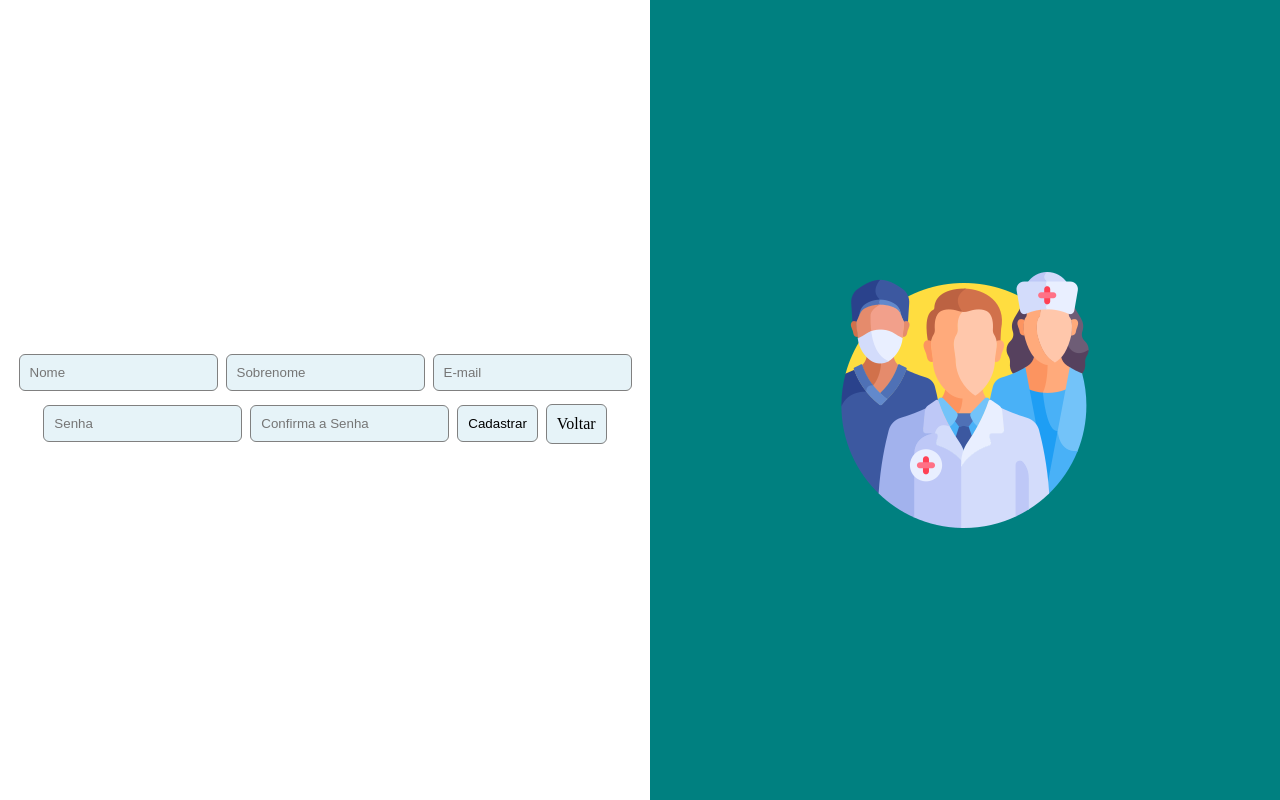
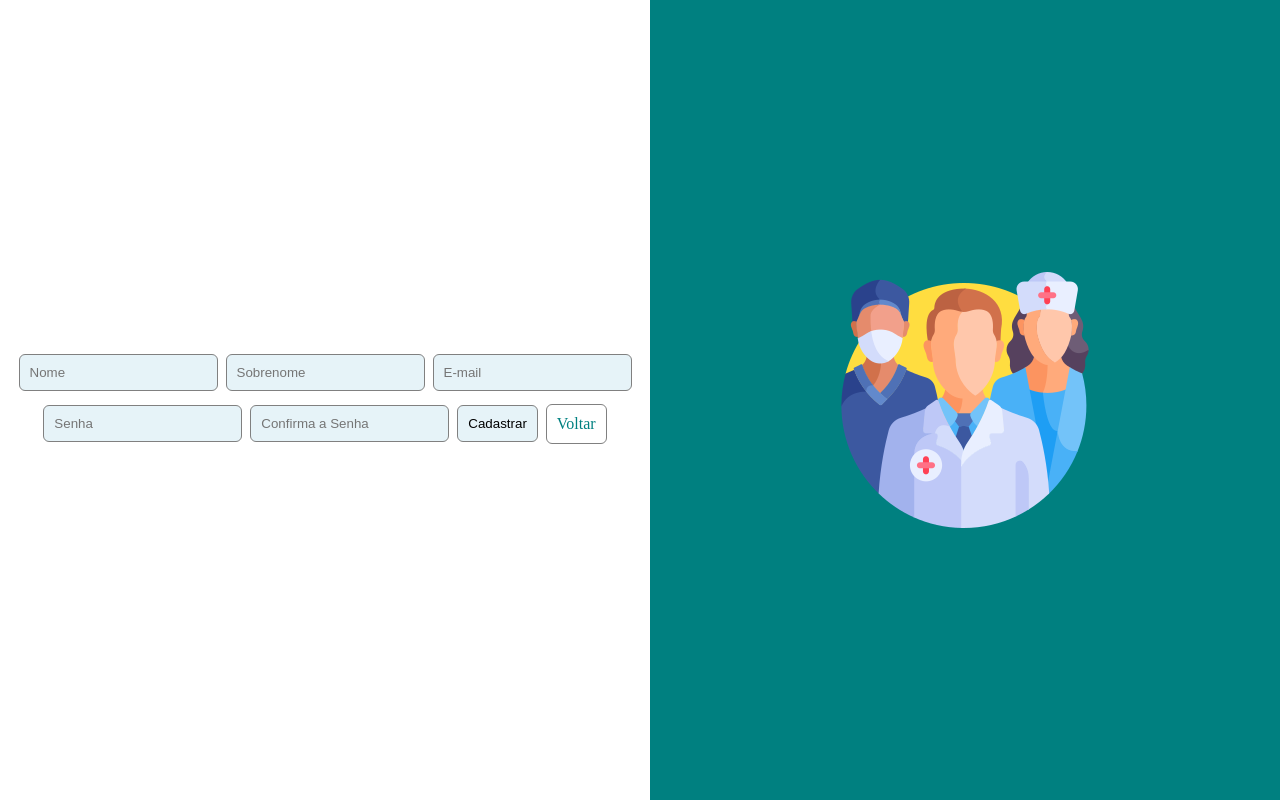
Before and after one commit to Lucas-Negrao/HTML-CSS, a plain HTML site: page projeto-flex/tela-cadastrar/cadastro.html in a window 1280 px wide. In both pictures the pointer is over the link "Voltar". Drawn offline with Linux system fonts and the light colour scheme.

Commit message:
modificação
modifiquer o hover, e o overflow

```diff
--- a/projeto-flex/tela-cadastrar/style.css
+++ b/projeto-flex/tela-cadastrar/style.css
@@ -3,6 +3,10 @@
 *{
     margin: 0px;
     padding: 0px;
+}
+
+body{
+    overflow: hidden;
 }
 
 div#container{
@@ -26,7 +30,7 @@ div#formulario{
 }
 
 div#foto{
-    background: url(image/equipe-medica\ .png) no-repeat;
+    background: url(image/equipe-medica\ .png) no-repeat; /*Atribuidos Crédito da imagem: Freepik*/
     background-position: center;
     align-self: center;
     display: flex;
@@ -50,6 +54,15 @@ a#voltar{
     color: black;
 }
 
+a#voltar:hover{
+    color:teal ;
+}
+
+.botao:hover{
+    background-color: white;
+    color:teal ;
+}
+
 
 @media screen and (max-width:500px) {
     div#formulario{
```
